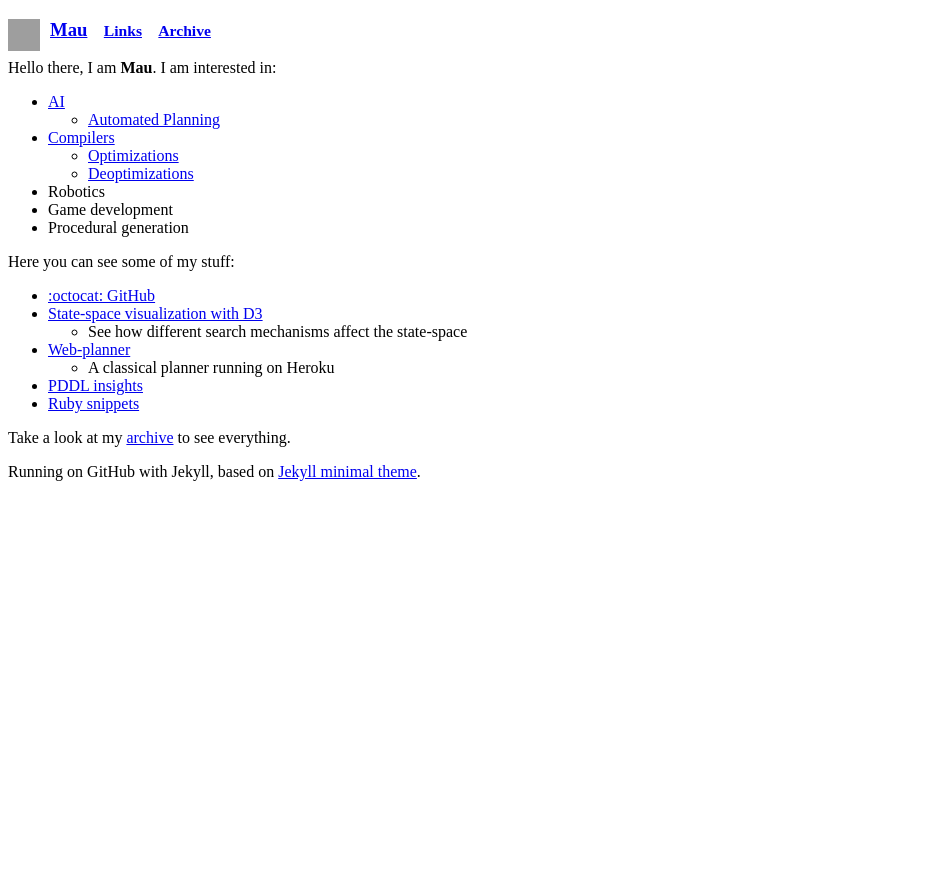
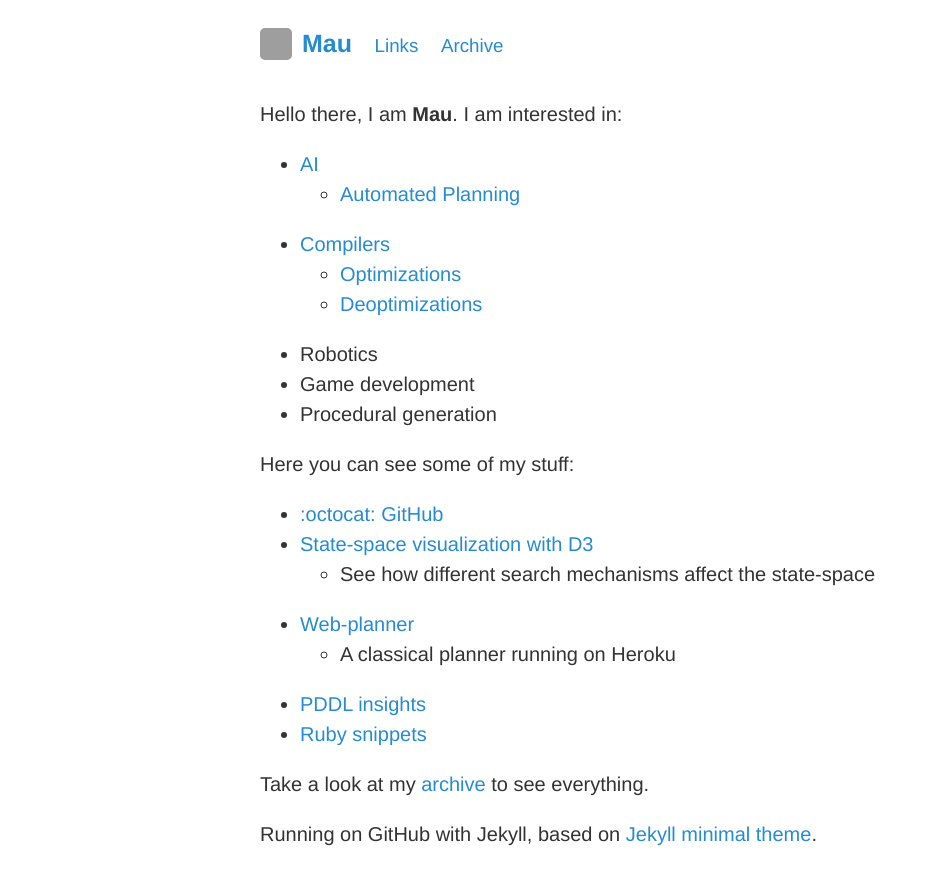
Before and after one commit to Maumagnaguagno/maumagnaguagno.github.io, a Jekyll site: the page built from index.md, in a window 1280 px wide. Shown: the top 885 px of the page, without its empty margins (0-929 px from the left). Built offline with Jekyll 4.4.1, drawn with Linux system fonts in a browser that asks for light colours; our own code applies the rules of GitHub Pages for plain Markdown files; grey boxes are pictures that could not be loaded.

Commit message:
Add top again

```diff
--- a/css/style.scss
+++ b/css/style.scss
@@ -1,3 +1,7 @@
+---
+# note: will result in a single style.css
+---
+
 html {
   font-family: "Helvetica Neue", Helvetica, Arial, sans-serif;
   font-size:   20px;
```
